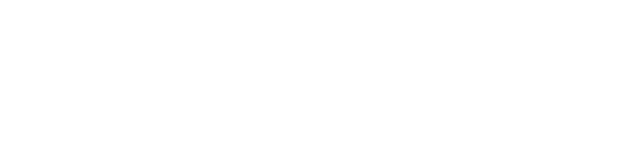
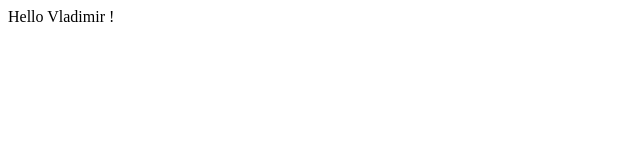
Before and after one commit to hurtlockerpro/omis_olga, a plain HTML site: page index.html in a window 1280 px wide. Shown: the whole page, without its empty margins (0-640 px from the left). Drawn offline with Linux system fonts and the light colour scheme.

Commit message:
changed file

```diff
--- a/index.html
+++ b/index.html
@@ -1,4 +1,4 @@
-<!DOCTYPE html>
+ <!DOCTYPE html>
 <html lang="en">
 <head>
     <meta charset="UTF-8">
@@ -6,6 +6,6 @@
     <title>Document</title>
 </head>
 <body>
-
+    Hello Vladimir !
 </body>
 </html>
```
